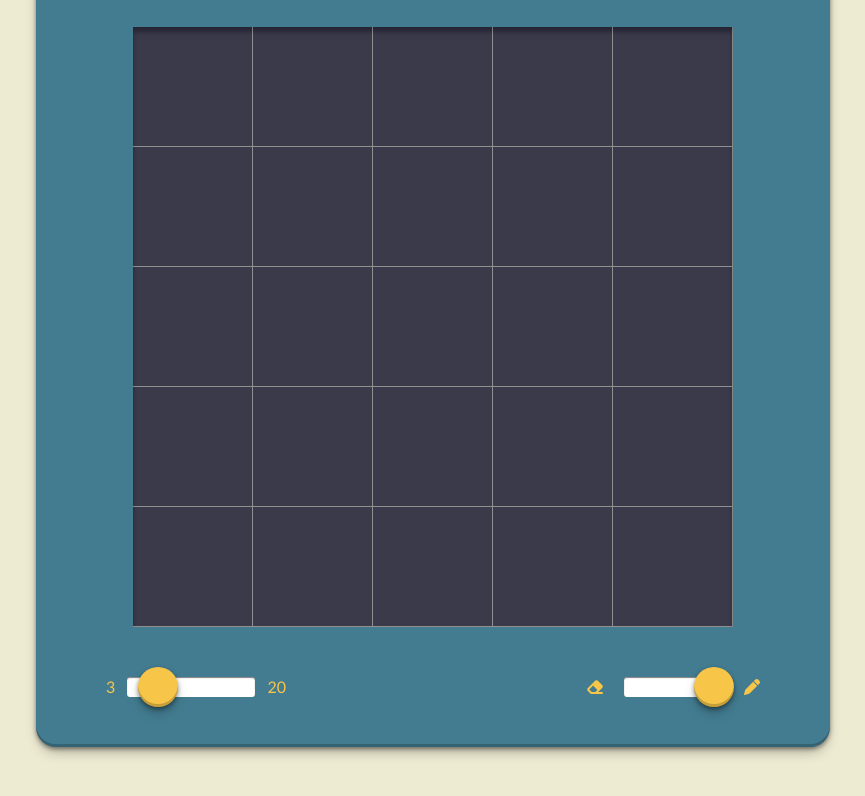
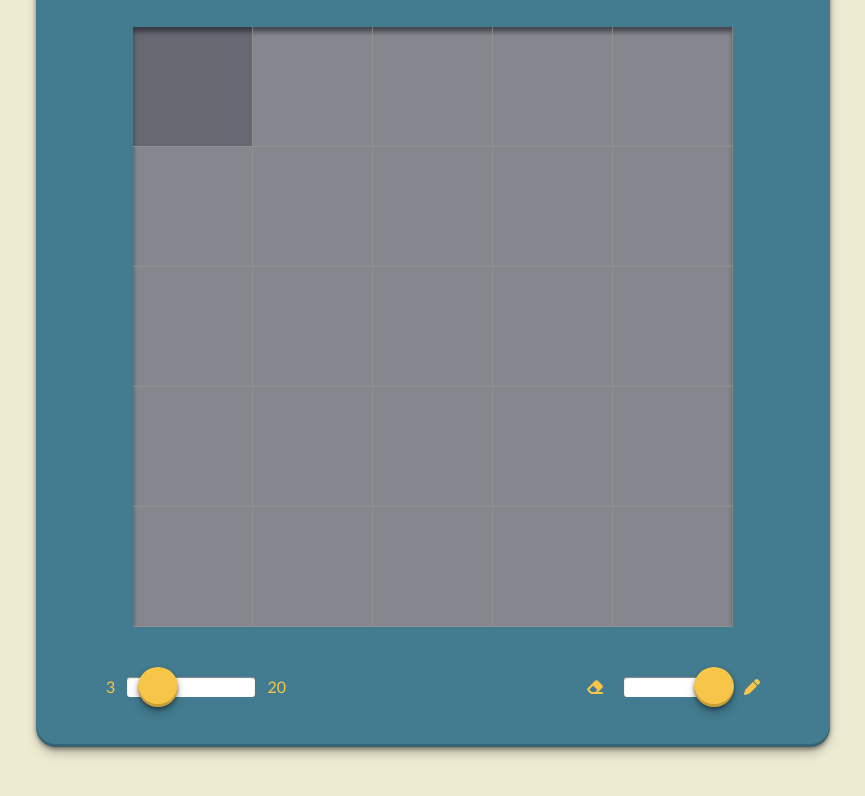
Before and after one commit to rajpranz/ProjectOdin-EtchASketch, a plain HTML site: page index.html in a window 1280 px wide. Both pictures are taken after a click on the element 400 px from the left and 216 px from the top of the page. Shown: the part 130-926 px from the top of the page, without its empty margins (207-1072 px from the left). Drawn offline with Linux system fonts and the light colour scheme.

Commit message:
Update background color on hover and click

```diff
--- a/script.js
+++ b/script.js
@@ -20,14 +20,17 @@ var mode = document.getElementById("modeSwitch");
         //console.log(e.target.style.backgroundColor);
         var style = getComputedStyle(block);
         var color = style.backgroundColor;
-        const parts = color.match(/[\d.]+/g);
+        const colorParts = color.match(/[\d.]+/g);
 
         // If alpha is not there, add it:
-        if (parts.length === 3) {
-            parts.push(1);
+        if (colorParts.length === 3) {
+            colorParts.push(1);
         }
 
-        console.log("transperancy = " + parts[3]);
+        console.log("transperancy = " + colorParts[3]);
+        //block.style.setProperty("backgroundColor", `rgba(20, 20, 40, ${(colorParts[3]+0.1)})`);
+        block.style.backgroundColor = `rgba(20, 20, 40, ${(parseFloat(colorParts[3])+0.1)})`;
+        console.log("currentColor = " + color);
     }
 
 
--- a/style.css
+++ b/style.css
@@ -50,7 +50,7 @@ body{
     opacity: 0.8;
     border-right: 1px solid gray;
     border-bottom: 1px solid gray;
-    background-color: rgba(20, 20, 40, 1)
+    background-color: rgba(20, 20, 40, 0.5)
 
 }
 
```
